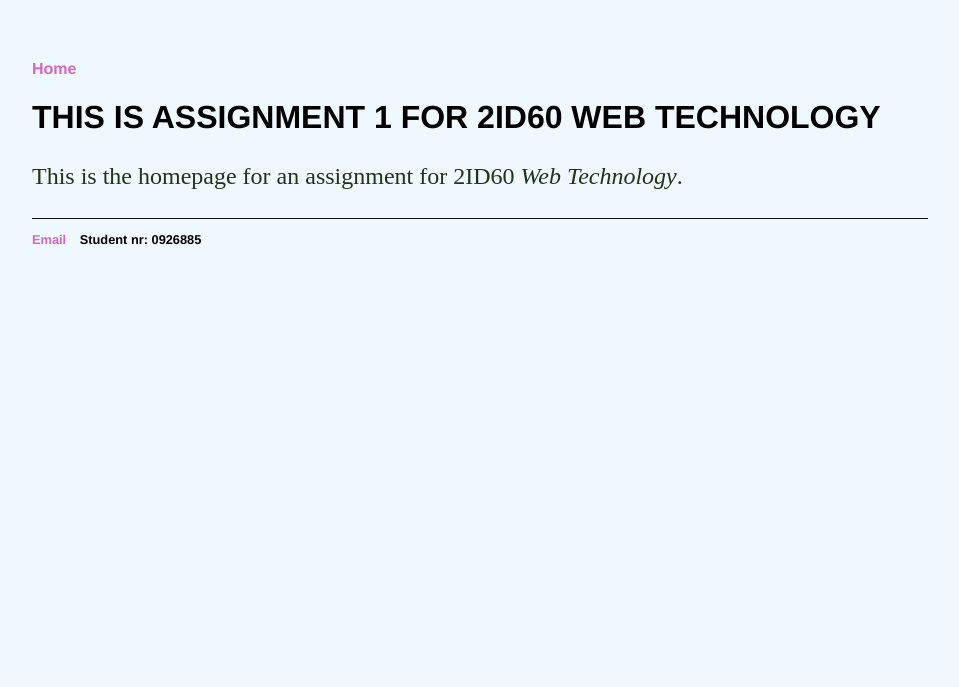
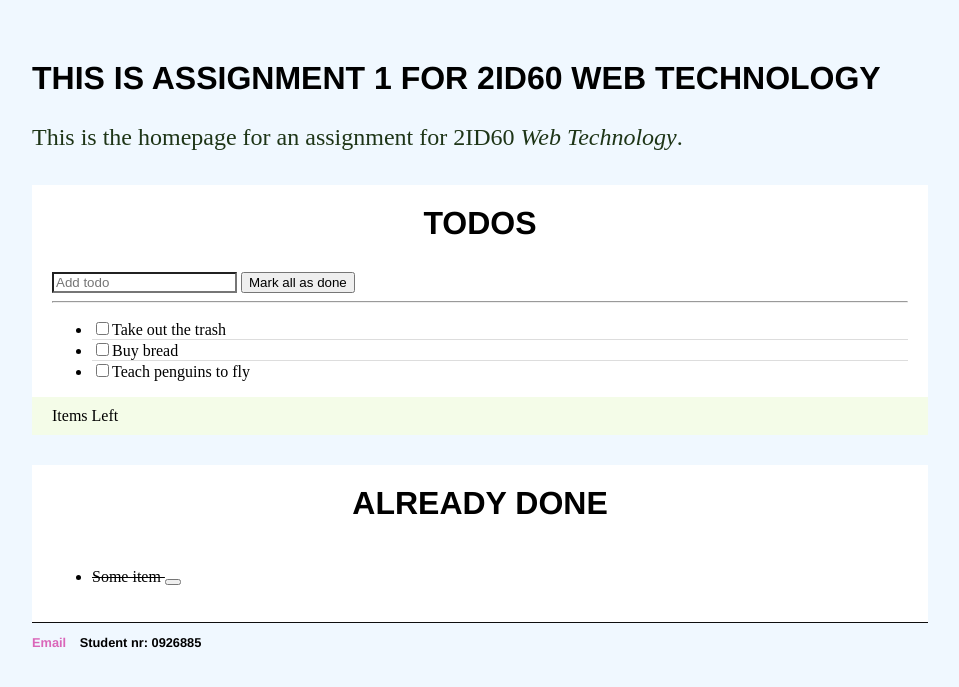
Before and after one commit to Aalison/Aalison.github.io, a Jekyll site: the page built from index.html, in a window 1280 px wide. Shown: the top 687 px of the page, without its empty margins (160-1119 px from the left). Built offline with Jekyll 4.4.1, drawn with Linux system fonts in a browser that asks for light colours; nearby versions of some CDN libraries; comment, search, counter and statistics services are not loaded.

Commit message:
Just trying a o-do list

```diff
--- a/_layouts/default.html
+++ b/_layouts/default.html
@@ -22,14 +22,14 @@
 </script>
 <gcse:search></gcse:search>
 </div>
-			<nav>
+			<!--<nav>
 	    		<ul>
 	        		<li><a href="/">Home</a></li>
 		        	<!--<li><a href="/about">About</a></li>
 	        		<li><a href="/cv">CV</a></li>
 	        		<li><a href="/blog">Blog</a></li>-->
-	    		</ul>
-			</nav>
+	    		<!--</ul>
+			</nav>-->
 			<div class="container">
 
 			{{ content }}
--- a/css/main.css
+++ b/css/main.css
@@ -36,7 +36,45 @@ footer {
     border-top: 1px solid #0e0e0e;
     font-size: .8em;
 }
+.todolist{
+    background-color:#FFF;
+    padding:20px 20px 10px 20px;
+    margin-top:30px;
+}
+.todolist h1{
+    margin:0;
+    padding-bottom:20px;
+    text-align:center;
+}
+.form-control{
+    border-radius:0;
+}
+li.ui-state-default{
+    background:#fff;
+    border:none;
+    border-bottom:1px solid #ddd;
+}
 
+li.ui-state-default:last-child{
+    border-bottom:none;
+}
+
+.todo-footer{
+    background-color:#F4FCE8;
+    margin:0 -20px -10px -20px;
+    padding: 10px 20px;
+}
+#done-items li{
+    padding:10px 0;
+    border-bottom:1px solid #ddd;
+    text-decoration:line-through;
+}
+#done-items li:last-child{
+    border-bottom:none;
+}
+#checkAll{
+    margin-top:10px;
+}
 ul.posts {
     margin: 20px auto 40px;
     font-size: 1.5em;
--- a/index.html
+++ b/index.html
@@ -6,3 +6,49 @@ title: Assignment 1, 2ID60
 	<h1>This is Assignment 1 for 2ID60 Web Technology</h1>
 	<p>This is the homepage for an assignment for 2ID60 <em>Web Technology</em>. <!--<a href="/about">Read more about my life...</a></p>-->
 </div><!-- /.blurb -->
+<script type="text/javascript" src="//cdnjs.cloudflare.com/ajax/libs/jqueryui/1.10.4/jquery-ui.min.js"></script>
+<div class="container">
+    <div class="row">
+        <div class="col-md-6">
+            <div class="todolist not-done">
+             <h1>Todos</h1>
+                <input type="text" class="form-control add-todo" placeholder="Add todo">
+                    <button id="checkAll" class="btn btn-success">Mark all as done</button>
+
+                    <hr>
+                    <ul id="sortable" class="list-unstyled">
+                    <li class="ui-state-default">
+                        <div class="checkbox">
+                            <label>
+                                <input type="checkbox" value="" />Take out the trash</label>
+                        </div>
+                    </li>
+                    <li class="ui-state-default">
+                        <div class="checkbox">
+                            <label>
+                                <input type="checkbox" value="" />Buy bread</label>
+                        </div>
+                    </li>
+                    <li class="ui-state-default">
+                        <div class="checkbox">
+                            <label>
+                                <input type="checkbox" value="" />Teach penguins to fly</label>
+                        </div>
+                    </li>
+                </ul>
+                <div class="todo-footer">
+                    <strong><span class="count-todos"></span></strong> Items Left
+                </div>
+            </div>
+        </div>
+        <div class="col-md-6">
+            <div class="todolist">
+             <h1>Already Done</h1>
+                <ul id="done-items" class="list-unstyled">
+                    <li>Some item <button class="remove-item btn btn-default btn-xs pull-right"><span class="glyphicon glyphicon-remove"></span></button></li>
+
+                </ul>
+            </div>
+        </div>
+    </div>
+</div>
```
Also changed, not shown: JavaScript/todo.js (added, +81 -0 lines).
